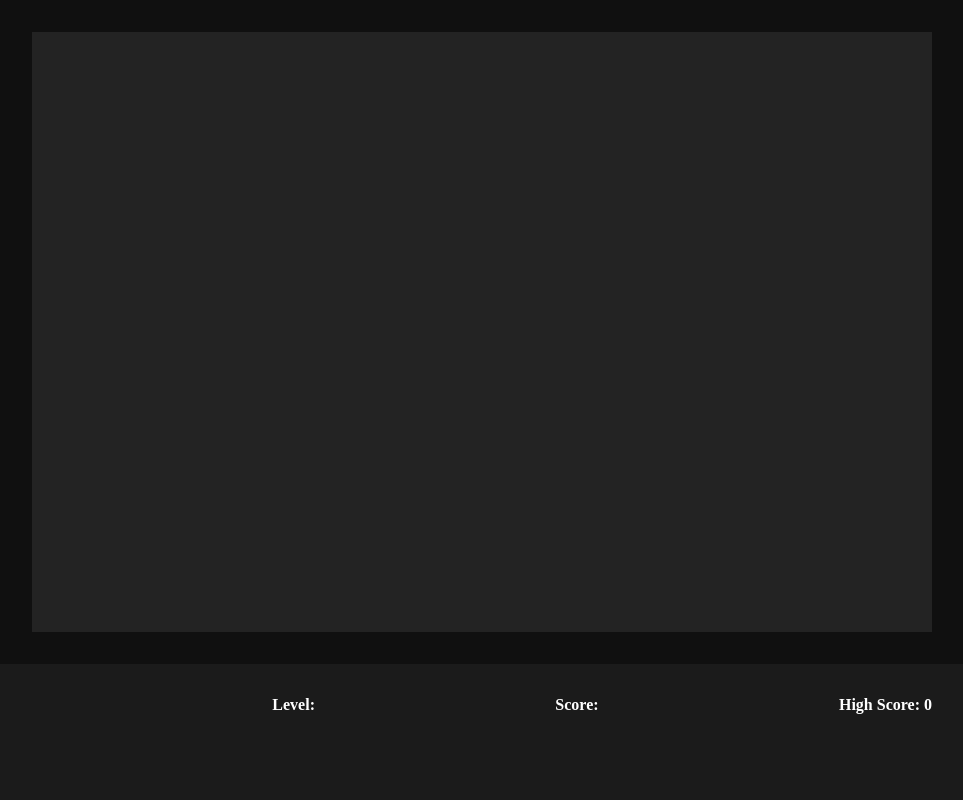
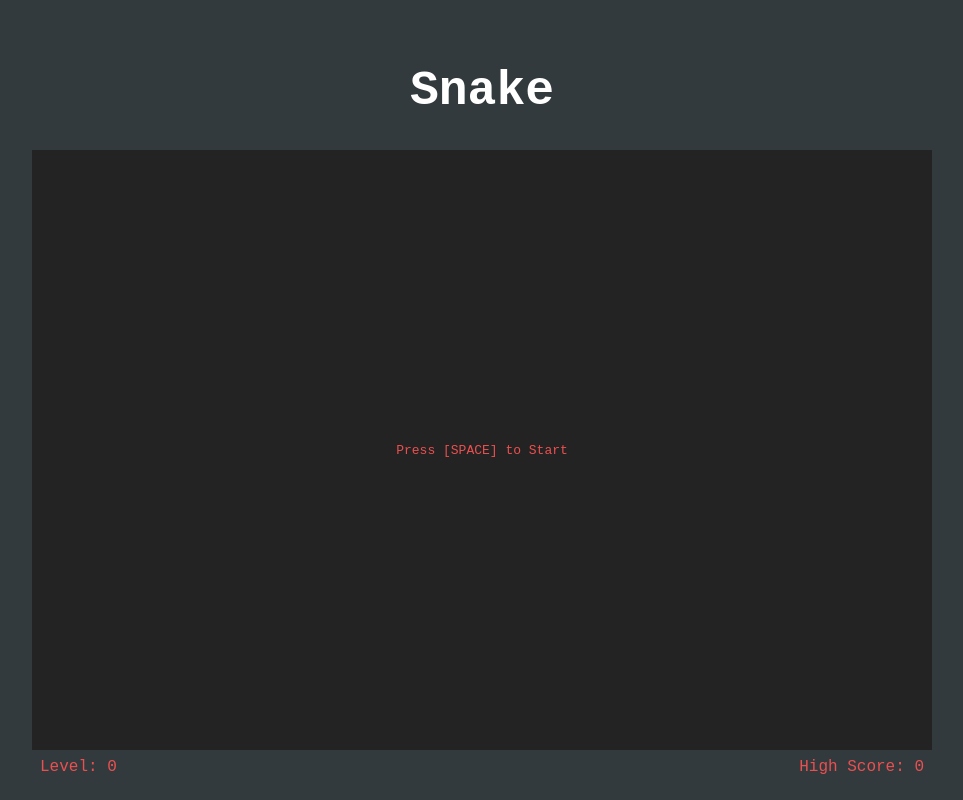
Before and after one commit to jcwrightson/snake-remastered, a plain HTML site: page index.html in a window 1280 px wide. Shown: the whole page, without its empty margins (158-1121 px from the left). Drawn offline with Linux system fonts and the light colour scheme.

Commit message:
ui updates

```diff
--- a/index.html
+++ b/index.html
@@ -8,17 +8,27 @@
     <title>Snake</title>
 </head>
 <body>
-    <div class="container game">
+
+    <main class="game">
+
+        <div class="container title">
+            <h1>Snake</h1>
+        </div>
+
+        <div class="container view">
             <canvas id="snake"></canvas>
             <canvas id="pip"></canvas>
             <canvas id="powerup"></canvas>
+            <div class="splash">Press [SPACE] to Start</div>
         </div>
 
         <div class="container meta">
-        <div id="coords"></div>
-        <h1>Level: <span id="level"></span></h1>
-        <h1>Score: <span id="score"></span></h1>
-        <h1>High Score: <span id="highScore"></span></h1>
+            <!--<div id="coords"></div>-->
+            <div>Level: <span id="level">0</span></div>
+            <div>High Score: <span id="highScore"></span></div>
         </div>
+
+    </main>
+
 </body>
 </html>
--- a/main.js
+++ b/main.js
@@ -1,5 +1,5 @@
 
 window.addEventListener("DOMContentLoaded", ()=>{
     const game = new Snake()
-    game.start()
+    game.init()
 })
--- a/snake.js
+++ b/snake.js
@@ -1,6 +1,5 @@
 //JS Snake
 //Author: jcwrightson@gmail.com
-
 
 class Snake {
      constructor(){
@@ -18,14 +17,13 @@ class Snake {
 
          this.newLevel = false
          this.HIGH_SCORE = 0
-         this.SCORE = 0
          this.startFPS = 15
          this.scaleFactor = 15
          this.gameHeight = 40
          this.gameWidth = 60
          this.snakeBody = []
          this.snakeLength = 5
-         this.level = 1
+         this.level = 0
          this.fps = this.startFPS
          this.dead = true
          this.up = false
@@ -42,7 +40,9 @@ class Snake {
          this.powerUpCanvas.width = this.gameWidth * this.scaleFactor
          this.powerUpCanvas.height = this.gameHeight * this.scaleFactor
 
+     }
 
+     init(){
          this.bindEventListeners()
 
          if(localStorage.getItem("SNAKE_HIGH_SCORE")){
@@ -52,19 +52,23 @@ class Snake {
          }
 
          this.gameCanvas.style.backgroundColor = '#232323'
-         document.querySelector('.game').style.height = `${this.gameHeight * this.scaleFactor}px`
+         document.querySelector('.view').style.height = `${this.gameHeight * this.scaleFactor}px`
          document.getElementById('highScore').innerText = `${this.HIGH_SCORE}`
+
+         this.toggleDirection('down')
+         requestAnimationFrame(this.gameLoop.bind(this))
      }
 
-     start(){
-         this.toggleDirection('down')
-         requestAnimationFrame(this.gameLoop.bind(this))
+     stop(){
+         this.dead = true
+         document.querySelector('.splash').classList.toggle('js-active')
      }
 
      bindEventListeners(){
          document.addEventListener('keydown', (e)=>{
              if(e.code === 'Space' && this.dead){
                  this.resetGame()
+                 document.querySelector('.splash').classList.toggle('js-active')
              }
          })
 
@@ -124,23 +128,23 @@ class Snake {
 
     doPowerUp(){
 
-        this.powerUp.fillStyle = '#4286ff'
+        this.powerUp.fillStyle = '#ffa91e'
         this.powerUpPosition[0] = this.randomPixel()[0]
         this.powerUpPosition[1] = this.randomPixel()[1]
         this.powerUp.fillRect(this.powerUpPosition[0], this.powerUpPosition[1], this.scaleFactor, this.scaleFactor)
 
-        let green = false
+        let flash = false
         this.colorSwitch = setInterval(()=>{
 
-            if(green){
-                this.powerUp.fillStyle = '#4286ff'
+            if(flash){
+                this.powerUp.fillStyle = '#ffa91e'
                 this.powerUp.fillRect(this.powerUpPosition[0], this.powerUpPosition[1], this.scaleFactor, this.scaleFactor)
             }else{
-                this.powerUp.fillStyle = '#85ff03'
+                this.powerUp.fillStyle = '#ffd100'
                 this.powerUp.fillRect(this.powerUpPosition[0], this.powerUpPosition[1], this.scaleFactor, this.scaleFactor)
             }
 
-            green = !green
+            flash = !flash
 
         }, 200)
 
@@ -171,8 +175,7 @@ class Snake {
     }
 
     resetGame(){
-        this.level = 1
-        this.SCORE = 0
+        this.level = 0
         this.fps = this.startFPS
         this.dead = false
         this.newLevel = true
@@ -197,20 +200,20 @@ class Snake {
         if(!this.dead) {
 
             if(this.newLevel){
-                this.pip.fillStyle = 'red'
+                this.level++
+                this.pip.fillStyle = '#eb5050'
                 this.pipPosition[0] = this.randomPixel()[0]
                 this.pipPosition[1] = this.randomPixel()[1]
 
                 this.pip.fillRect(this.pipPosition[0], this.pipPosition[1], this.scaleFactor, this.scaleFactor)
                 this.newLevel = false
                 document.getElementById('level').innerText = `${this.level}`
-                this.level++
 
-                document.getElementById('score').innerText = `${this.SCORE}`
+
                 this.snakeLength += 2
                 this.fps += .5
 
-                if(this.level % 8 === 1){
+                if((this.level % 8 === 1) && this.level !== 1){
                     this.doPowerUp()
                 }
 
@@ -236,7 +239,6 @@ class Snake {
             if(this.pipPosition[0] === this.snakePosition[0] && this.pipPosition[1] === this.snakePosition[1]){
                 this.newLevel = true
                 this.pip.clearRect(this.pipPosition[0], this.pipPosition[1], this.scaleFactor, this.scaleFactor)
-                this.SCORE += 50
             }
 
             //Detect PowerUp Collision
@@ -246,14 +248,12 @@ class Snake {
                 clearTimeout(this.colorSwitch)
 
                 this.powerUpPosition = [0, 0]
-
                 this.fps = this.fps - 4
-                this.SCORE += 100
             }
 
             //Detect Bounds Collision
             if((this.snakePosition[0] < 0 || this.snakePosition[0] === this.gameWidth * this.scaleFactor) || (this.snakePosition[1] < 0 || this.snakePosition[1] === this.gameHeight * this.scaleFactor)){
-                this.dead = true
+                this.stop()
             }
 
             //ToDo: Detect Self Collision
@@ -261,9 +261,8 @@ class Snake {
                 return this.snakeBody.map((position , index)=>{
                     if(index > 0) {
                         return this.snakePosition[0] === position[0] && this.snakePosition[1] === position[1]
-                    }else{
-                        return false
                     }
+                    return false
                 })
             }
 
--- a/style.scss
+++ b/style.scss
@@ -1,44 +1,65 @@
 html, body{
   margin: 0;
-  font-size: 100%;
+  padding: 0;
 }
 
+*{box-sizing: border-box}
+
+
 body{
-  background-color: #1b1b1b;
+  font-family: monospace;
+  color: white;
+  background-color: #323a3e;
 }
-.container {
+
+main.game{
   display: flex;
-  position: relative;
-  justify-content: center;
   align-items: center;
-  flex-direction: row;
-  padding: 2rem 0;
+  justify-content: space-between;
+  flex-direction: column;
+  margin-top: 2rem;
+  .container{
+    display: flex;
+    justify-content: center;
+    align-items: center;
+    width: 100%;
+    position: relative;
+    max-width: 900px;
 
-  &.game{
-    height: 510px;
-    background-color: #101010;
+    &.title{
+      flex-direction: row;
+      //justify-content: flex-start;
+      font-size: 1.5rem;
+      h1{
+        margin: 2rem 0;
+        font-family: monospace;
+      }
+    }
 
+    &.meta{
+      font-size: 1rem;
+      flex-direction: row;
+      justify-content: space-between;
+      padding: .5rem;
+
+    }
   }
 
-  &.meta{
-    max-width: 900px;
-    margin: auto;
-    justify-content: space-between;
-    color: white;
-    flex-direction: row;
+  canvas, .splash{
+    position: absolute;
+  }
+
+  .splash{
+    z-index: 10;
+    color: #eb5050;
+
+    &.js-active{
+      display: none;
+    }
+  }
+
+  .meta, .splash{
+    color: #eb5050;
   }
 
 }
-
-canvas{
-  position: absolute;
-}
-
-.level{
-  color: white;
-}
-
-h1{
-  font-size: 1rem;
-  margin: 0;
-}
```
Also changed, not shown: style.css, 1 other file. Lines whose indentation alone changed are shown as unchanged.
